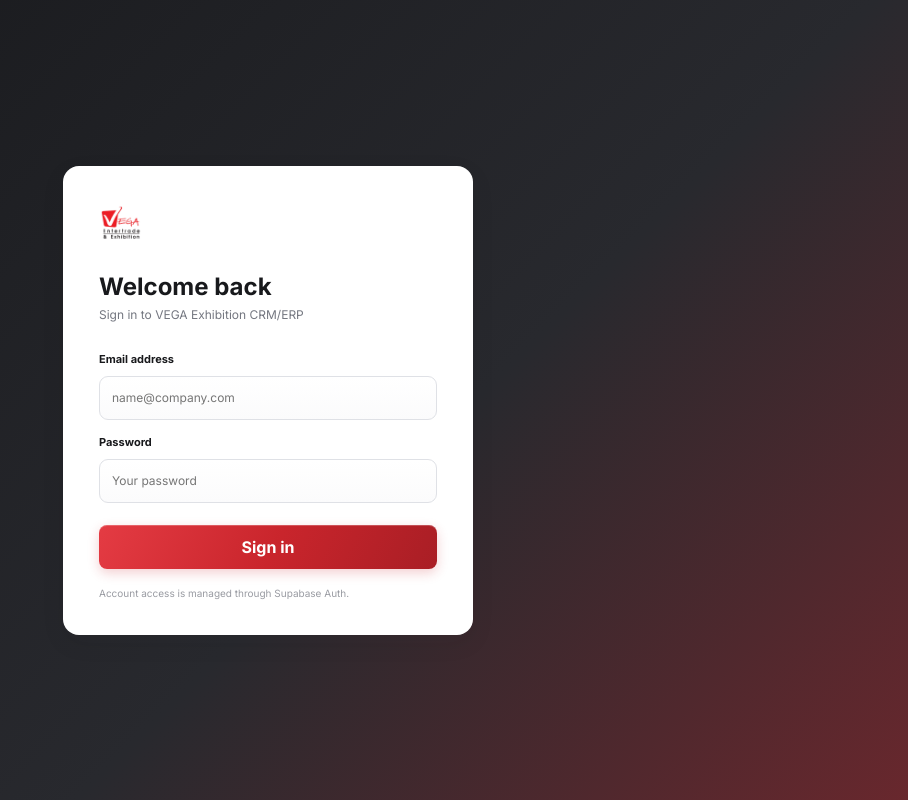
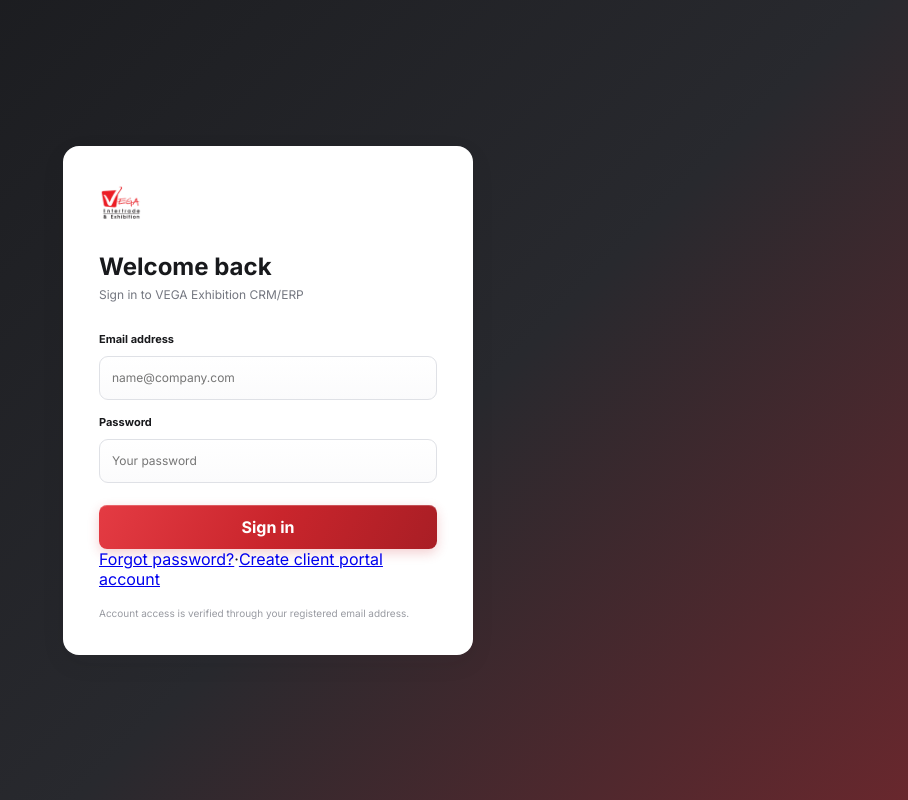
Before and after one commit to vegaopetation/vega-crm-erp, a Next.js app: page /login in a window 1280 px wide. Shown: the whole page, without its empty margins (372-1280 px from the left). Built offline with nearby package versions, Linux system fonts and the light colour scheme.

Commit message:
Add password recovery and client portal registration links

```diff
--- a/app/login/page.tsx
+++ b/app/login/page.tsx
@@ -1,6 +1,7 @@
 'use client';
+import Link from 'next/link';
 import {useState} from 'react';
 import {createClient} from '../../lib/supabase';
 export default function Login(){const [email,setEmail]=useState('');const [password,setPassword]=useState('');const [message,setMessage]=useState('');const [busy,setBusy]=useState(false);
 async function signIn(e:React.FormEvent){e.preventDefault();setBusy(true);setMessage('');try{const supabase=createClient();const {error}=await supabase.auth.signInWithPassword({email,password});if(error)throw error;location.href='/dashboard'}catch(err){setMessage(err instanceof Error?err.message:'Sign in failed')}finally{setBusy(false)}}
-return <main className="login-wrap"><section className="login-card"><img src="/vega-logo.png" alt="VEGA" className="login-logo"/><h1>Welcome back</h1><p>Sign in to VEGA Exhibition CRM/ERP</p><form onSubmit={signIn}><label>Email address</label><input type="email" value={email} onChange={e=>setEmail(e.target.value)} required placeholder="name@company.com"/><label>Password</label><input type="password" value={password} onChange={e=>setPassword(e.target.value)} required placeholder="Your password"/><button disabled={busy}>{busy?'Signing in…':'Sign in'}</button></form>{message&&<div className="error">{message}</div>}<small>Account access is managed through Supabase Auth.</small></section></main>}
+return <main className="login-wrap"><section className="login-card"><img src="/vega-logo.png" alt="VEGA" className="login-logo"/><h1>Welcome back</h1><p>Sign in to VEGA Exhibition CRM/ERP</p><form onSubmit={signIn}><label>Email address</label><input type="email" value={email} onChange={e=>setEmail(e.target.value)} required placeholder="name@company.com"/><label>Password</label><input type="password" value={password} onChange={e=>setPassword(e.target.value)} required placeholder="Your password"/><button disabled={busy}>{busy?'Signing in…':'Sign in'}</button></form>{message&&<div className="error">{message}</div>}<div className="auth-links"><Link href="/forgot-password">Forgot password?</Link><span>·</span><Link href="/client-portal/register">Create client portal account</Link></div><small>Account access is verified through your registered email address.</small></section></main>}
```
